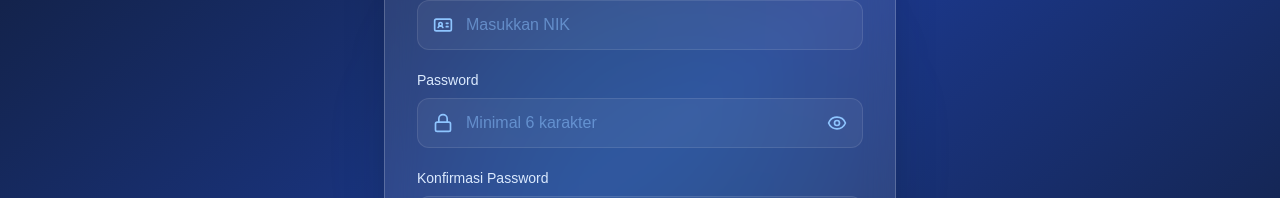
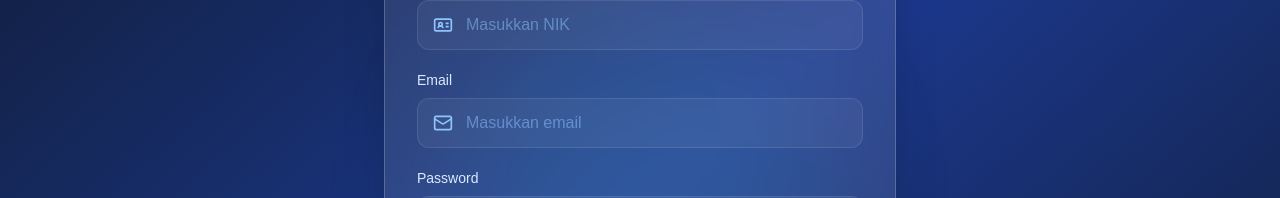
Before and after one commit to ahnafyura/k3trainingVR, a Next.js app: page /register in a window 1280 px wide. Shown: the part 359-557 px from the top of the page. Built offline with nearby package versions, Linux system fonts and the light colour scheme; no server answers.

Commit message:
revisi login dan register ke Firebase

```diff
--- a/app/(auth)/register/page.tsx
+++ b/app/(auth)/register/page.tsx
@@ -3,13 +3,17 @@
 import { useState } from 'react';
 import { useRouter } from 'next/navigation';
 import Link from 'next/link';
-import { User, Lock, Eye, EyeOff, Loader2, ShieldCheck, CheckCircle2, IdCard, Briefcase, HardHat } from 'lucide-react';
+import { User, Lock, Eye, EyeOff, Loader2, ShieldCheck, CheckCircle2, IdCard, Briefcase, HardHat, Mail } from 'lucide-react';
+import { createUserWithEmailAndPassword } from 'firebase/auth';
+import { doc, setDoc, serverTimestamp } from 'firebase/firestore';
+import { auth, db } from '@/lib/firebase';
 
 export default function RegisterPage() {
   const router = useRouter();
   const [formData, setFormData] = useState({
     name: '',
     nik: '',
+    email: '',
     password: '',
     confirmPassword: '',
     role: 'worker' as 'worker' | 'admin',
@@ -26,7 +30,6 @@ export default function RegisterPage() {
       ...prev,
       [name]: value
     }));
-    // Clear error untuk field yang sedang diubah
     if (errors[name]) {
       setErrors(prev => {
         const newErrors = { ...prev };
@@ -46,28 +49,30 @@ export default function RegisterPage() {
   const validateForm = (): boolean => {
     const newErrors: Record<string, string> = {};
 
-    // Validasi Nama
     if (!formData.name.trim()) {
       newErrors.name = 'Nama lengkap wajib diisi';
     } else if (formData.name.trim().length < 3) {
       newErrors.name = 'Nama minimal 3 karakter';
     }
 
-    // Validasi NIK
     if (!formData.nik.trim()) {
       newErrors.nik = 'NIK wajib diisi';
     } else if (formData.nik.trim().length < 5) {
       newErrors.nik = 'NIK minimal 5 karakter';
     }
 
-    // Validasi Password
+    if (!formData.email.trim()) {
+      newErrors.email = 'Email wajib diisi';
+    } else if (!/\S+@\S+\.\S+/.test(formData.email)) {
+      newErrors.email = 'Format email tidak valid';
+    }
+
     if (!formData.password) {
       newErrors.password = 'Password wajib diisi';
     } else if (formData.password.length < 6) {
       newErrors.password = 'Password minimal 6 karakter';
     }
 
-    // Validasi Konfirmasi Password
     if (!formData.confirmPassword) {
       newErrors.confirmPassword = 'Konfirmasi password wajib diisi';
     } else if (formData.password !== formData.confirmPassword) {
@@ -81,23 +86,60 @@ export default function RegisterPage() {
   const handleRegister = async (e: React.FormEvent) => {
     e.preventDefault();
 
-    // Validasi form
     if (!validateForm()) {
       return;
     }
 
     setIsLoading(true);
 
-    // Simulasi API call dengan delay 1.5 detik
-    setTimeout(() => {
-      setIsLoading(false);
+    try {
+      // 1. Buat akun di Firebase Auth
+      const userCredential = await createUserWithEmailAndPassword(
+        auth,
+        formData.email,
+        formData.password
+      );
+
+      // 2. Simpan data profil di Firestore (pakai UID sebagai doc ID)
+      await setDoc(doc(db, "users", userCredential.user.uid), {
+        nik: formData.nik,
+        name: formData.name,
+        email: formData.email,
+        role: formData.role,
+        status: "active",
+        department: "",
+        phone: "",
+        avatar_url: "",
+        created_at: serverTimestamp(),
+        updated_at: serverTimestamp(),
+      });
+
+      // 3. Tampilkan success screen
       setIsSuccess(true);
 
-      // Setelah 2 detik, redirect ke login
+      // 4. Redirect ke login setelah 2 detik
       setTimeout(() => {
         router.push('/login');
       }, 2000);
-    }, 1500);
+
+    } catch (err: any) {
+      switch (err.code) {
+        case 'auth/email-already-in-use':
+          setErrors({ email: 'Email sudah terdaftar. Gunakan email lain.' });
+          break;
+        case 'auth/invalid-email':
+          setErrors({ email: 'Format email tidak valid.' });
+          break;
+        case 'auth/weak-password':
+          setErrors({ password: 'Password terlalu lemah. Minimal 6 karakter.' });
+          break;
+        default:
+          setErrors({ name: 'Gagal mendaftar. Silakan coba lagi.' });
+          console.error('Register error:', err);
+      }
+    } finally {
+      setIsLoading(false);
+    }
   };
 
   // Success State Screen
@@ -202,6 +244,33 @@ export default function RegisterPage() {
               </div>
               {errors.nik && (
                 <p className="text-red-300 text-xs mt-1">{errors.nik}</p>
+              )}
+            </div>
+
+            {/* Email Input */}
+            <div className="space-y-2">
+              <label htmlFor="email" className="block text-sm font-medium text-blue-100">
+                Email
+              </label>
+              <div className="relative">
+                <div className="absolute inset-y-0 left-0 pl-4 flex items-center pointer-events-none">
+                  <Mail className="h-5 w-5 text-blue-300" />
+                </div>
+                <input
+                  type="email"
+                  id="email"
+                  name="email"
+                  value={formData.email}
+                  onChange={handleInputChange}
+                  placeholder="Masukkan email"
+                  className={`w-full pl-12 pr-4 py-3 bg-white/5 border ${
+                    errors.email ? 'border-red-500/50' : 'border-white/10'
+                  } rounded-xl text-white placeholder-blue-300/50 focus:outline-none focus:ring-2 focus:ring-blue-500 focus:border-transparent transition-all duration-200`}
+                  disabled={isLoading}
+                />
+              </div>
+              {errors.email && (
+                <p className="text-red-300 text-xs mt-1">{errors.email}</p>
               )}
             </div>
 
@@ -345,7 +414,7 @@ export default function RegisterPage() {
             <button
               type="submit"
               disabled={isLoading}
-              className="w-full bg-blue-500 hover:bg-blue-400 text-white font-semibold py-3 px-6 rounded-xl transition-all duration-200 transform hover:scale-[1.02] active:scale-[0.98] shadow-lg shadow-blue-500/50 disabled:opacity-50 disabled:cursor-not-allowed disabled:hover:scale-100 flex items-center justify-center"
+              className="w-full bg-blue-600 hover:bg-blue-700 text-white font-semibold py-3 px-6 rounded-xl transition-all duration-200 transform hover:scale-[1.02] active:scale-[0.98] shadow-lg shadow-blue-500/50 disabled:opacity-50 disabled:cursor-not-allowed disabled:hover:scale-100 flex items-center justify-center"
             >
               {isLoading ? (
                 <>
```
